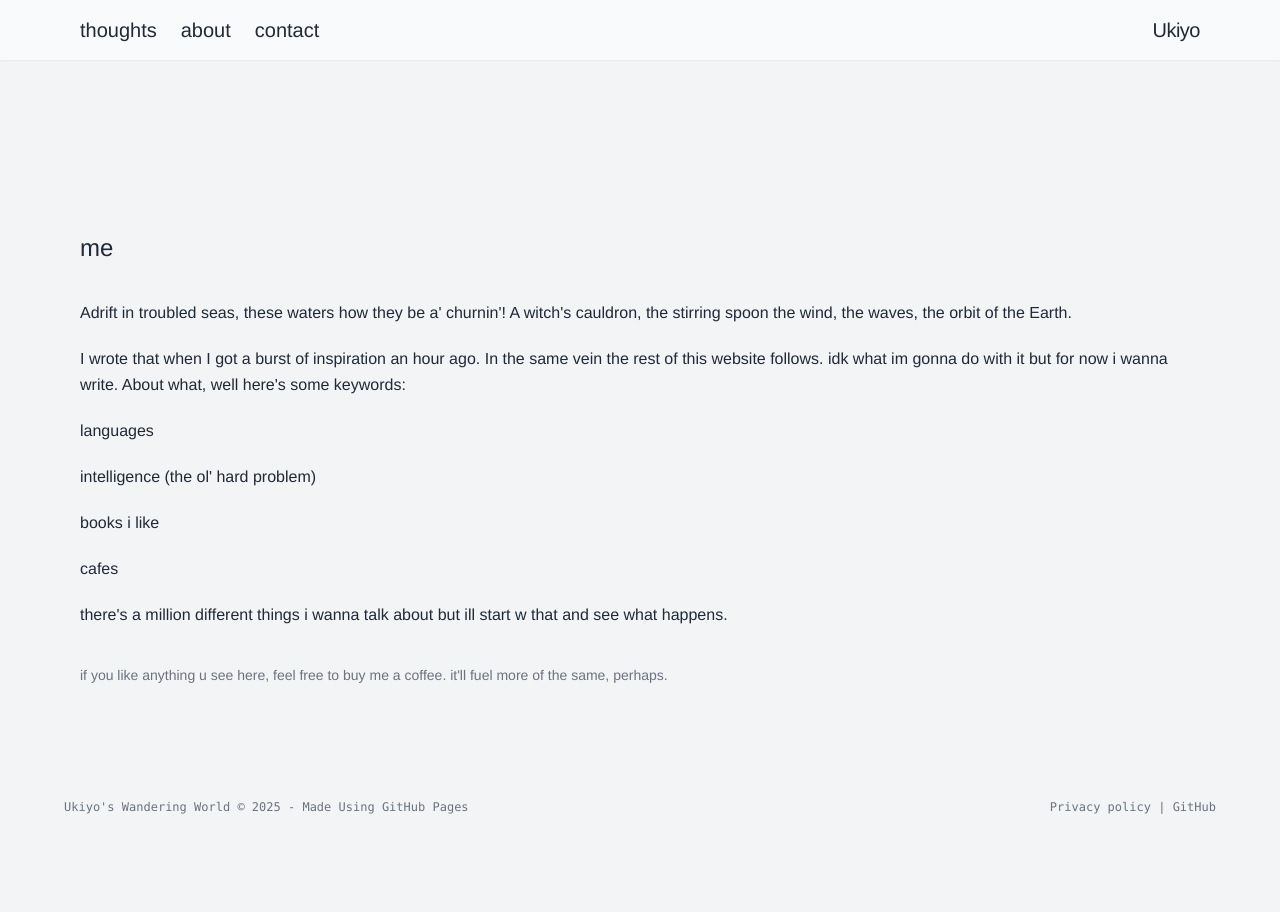
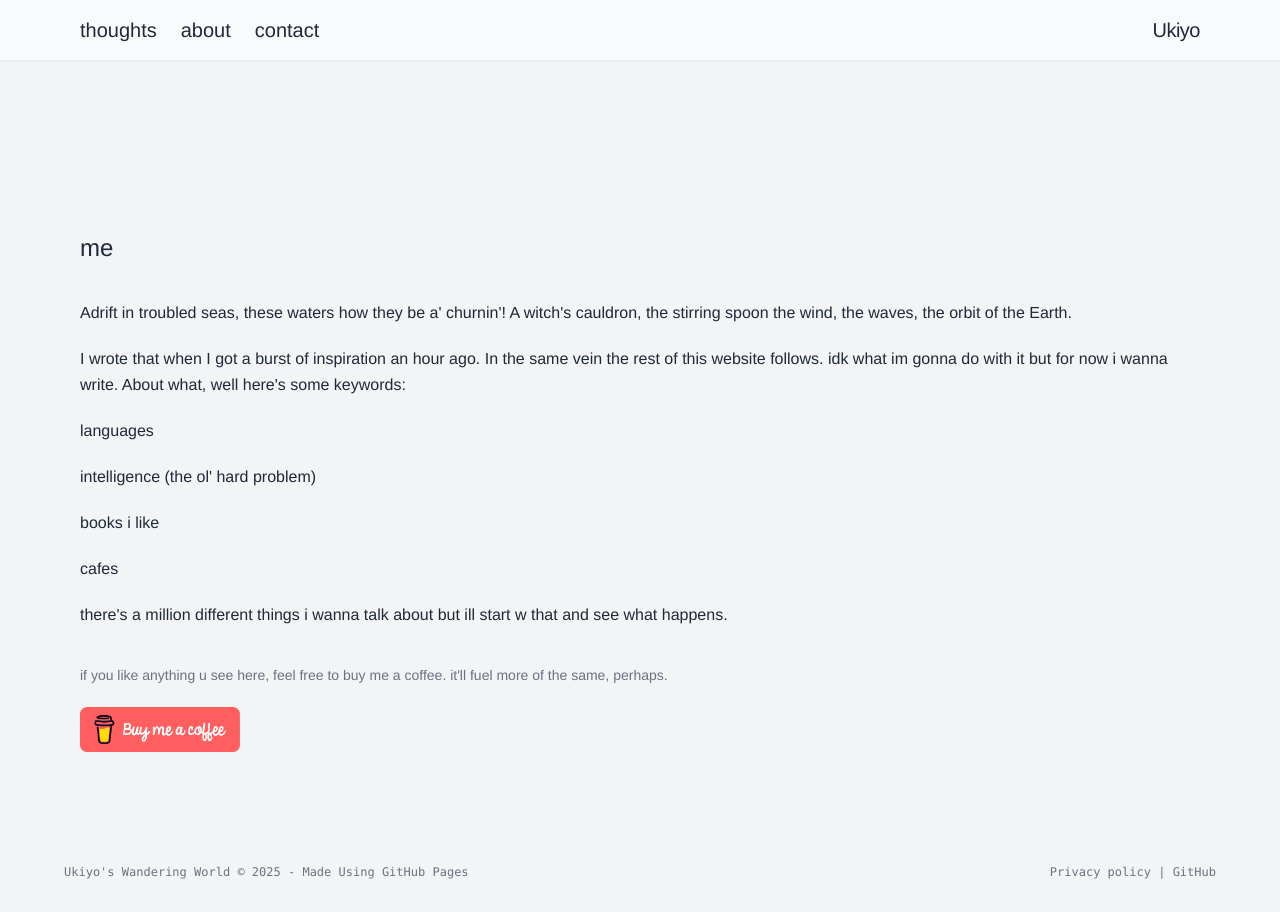
Before and after one commit to UkiyosWanderingWorld/UkiyosWanderingWorld.github.io, a Next.js app: page /about in a window 1280 px wide. Before the commit the page ends 847 px from the top, so only its background shows below. Built offline with nearby package versions, Linux system fonts and the light colour scheme.

Commit message:
add buy me coffee button yippee

```diff
--- a/app/about/page.tsx
+++ b/app/about/page.tsx
@@ -1,3 +1,4 @@
+import Script from 'next/script'
 import Nav from '@/components/Nav';
 import Footer from '@/components/Footer';
 
@@ -43,6 +44,13 @@ export default function AboutPage() {
           if you like anything u see here, feel free to buy me a coffee. it'll
           fuel more of the same, perhaps.
         </p>
+        <a href="https://www.buymeacoffee.com/UkiyosWorld" >
+        <img
+            src="/images/default-red.png"
+            loading="lazy"
+            alt="Buy Me A Coffee"
+            className="w-40 h-auto"/>
+        </a>
       </section>
     </main>
   );
```
Also changed, not shown: public/images/default-red.png (added).
